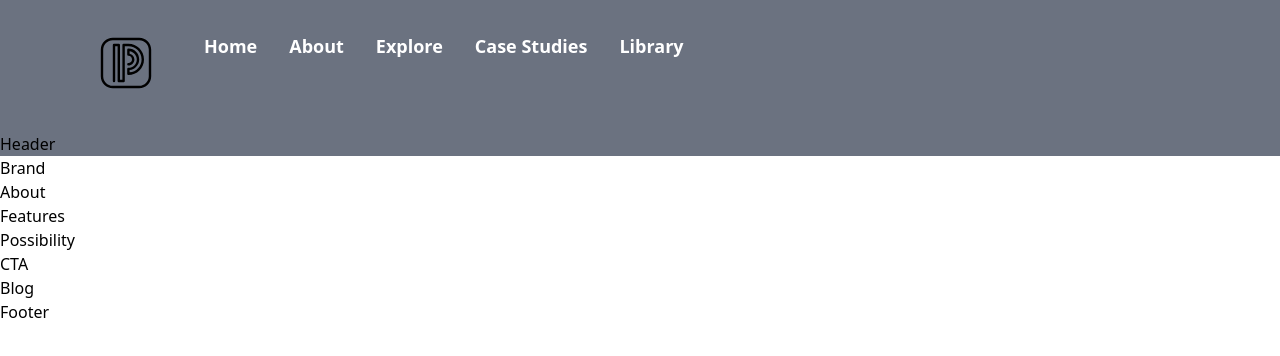
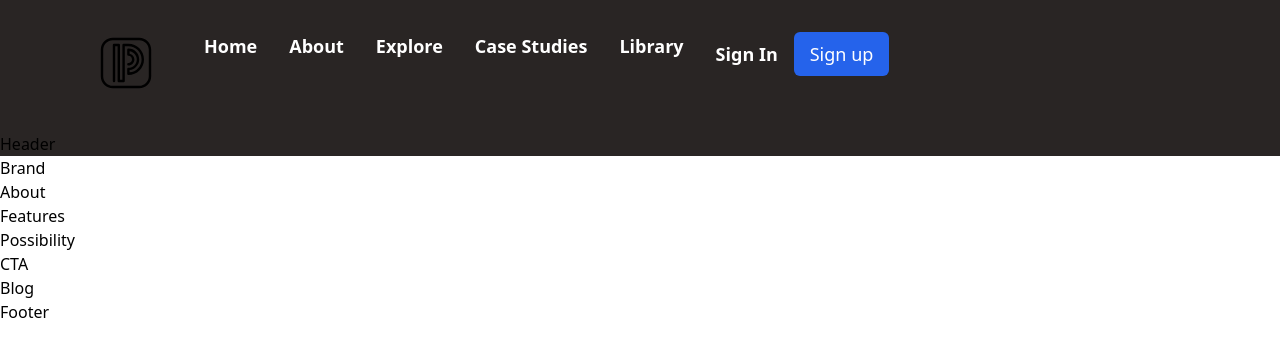
Before and after one commit to mosesvk/_StartupTwo, a Next.js app: page / in a window 1280 px wide. Shown: the top 356 px of the page. Built offline with nearby package versions, Linux system fonts and the light colour scheme.

Commit message:
working on navbar

```diff
--- a/components/navbar/Navbar.jsx
+++ b/components/navbar/Navbar.jsx
@@ -19,6 +19,10 @@ const Navbar = () => {
           <Link as='p' href='#features'>Case Studies</Link>
           <Link as='p' href='#blog'>Library</Link>
         </div>
+        <div className='flex justify-end items-center'>
+          <p className='navbar-p'>Sign in</p>
+          <button type='button' className='navbar-button'>Sign up</button>
+        </div>
       </div>
     </div>
   )
--- a/pages/index.js
+++ b/pages/index.js
@@ -19,7 +19,7 @@ export default function Home() {
         <link rel='icon' href='/favicon.ico' />
       </Head>
       <div>
-        <div className='bg-gray-500'>
+        <div className='bg-stone-800'>
           <Navbar />
           <Header />
         </div>
--- a/styles/Index.css
+++ b/styles/Index.css
@@ -7,6 +7,7 @@
   --gradient-bar: linear-gradient(103.22deg, #507eeb -13.86%, #f5f2f0 99.55%);
 
   --color-bg: #040C18;
+  --color-bg-blue: #507eeb;
   --color-footer : #031B34;
   --color-blog: #042c54;
   --color-text: #81AFDD;
--- a/styles/globals.css
+++ b/styles/globals.css
@@ -15,6 +15,6 @@
   }
 
   .navbar-button {
-    @apply text-white py-2 px-4
+    @apply text-white py-2 px-4 font-medium text-lg border-none outline-none cursor-pointer rounded-md bg-blue-600;
   }
 }
--- a/tailwind.config.js
+++ b/tailwind.config.js
@@ -8,7 +8,7 @@ module.exports = {
       fontFamily: {
         'serif': ['Manrope', 'sans-serif']
       }
-    },
+    }
   },
   plugins: [
     function ({ addVariant }) {
```
